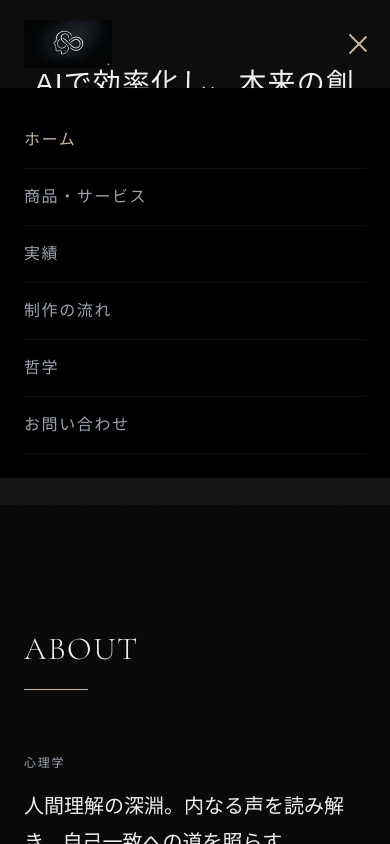
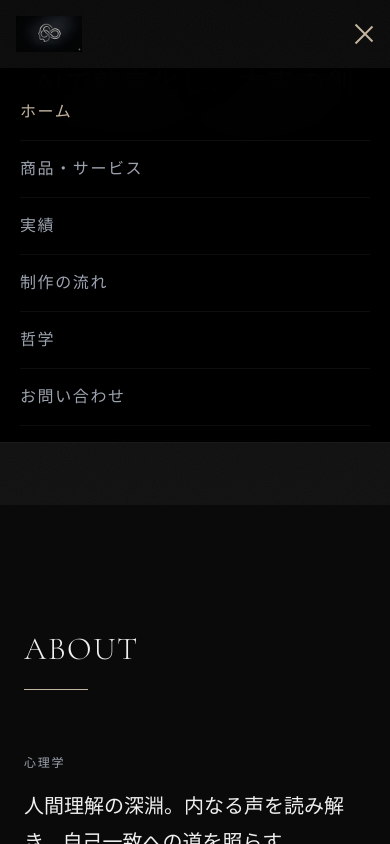
Before and after one commit to Dev-AK28/shape-d-hp, a Next.js app: page / in a window 390 px wide. Both pictures are taken after a click on the button "メニューを開く". Shown: the top 844 px of the page. Built offline with nearby package versions, Linux system fonts and the light colour scheme.

Commit message:
fix(mobile): compact navigation header for readability
Reduce mobile padding and logo size while keeping 44px menu tap target.
Desktop layout unchanged.

Closes #74

```diff
--- a/components/Navigation.tsx
+++ b/components/Navigation.tsx
@@ -80,11 +80,16 @@ export default function Navigation() {
           : 'bg-transparent'
       }`}
     >
-      <div className="mx-auto max-w-[1400px] px-6 py-5">
+      <div className="mx-auto max-w-[1400px] px-4 py-3 md:px-6 md:py-5">
         <div className="flex items-center justify-between">
           <Link href="/" className="no-underline nav-link">
             <div className="flex items-center">
-              <BrandLogo height={48} priority />
+              <span className="md:hidden">
+                <BrandLogo height={36} priority />
+              </span>
+              <span className="hidden md:block">
+                <BrandLogo height={48} priority />
+              </span>
             </div>
           </Link>
 
@@ -116,7 +121,7 @@ export default function Navigation() {
           {/* Mobile Menu Button */}
           <motion.button
             type="button"
-            className="nav-menu-button block md:hidden"
+            className="nav-menu-button flex h-11 w-11 items-center justify-center md:hidden"
             onClick={toggleMenu}
             whileTap={reduceMotion ? undefined : { scale: 0.95 }}
             aria-label={isOpen ? 'メニューを閉じる' : 'メニューを開く'}
@@ -126,7 +131,9 @@ export default function Navigation() {
               background: 'none',
               border: 'none',
               cursor: 'pointer',
-              padding: '8px',
+              padding: 0,
+              minWidth: '44px',
+              minHeight: '44px',
             }}
           >
             <div style={{ width: '24px', height: '20px', position: 'relative' }}>
@@ -185,7 +192,7 @@ export default function Navigation() {
               background: 'rgba(0, 0, 0, 0.98)',
               backdropFilter: 'blur(20px)',
               borderBottom: '1px solid rgba(255, 255, 255, 0.1)',
-              padding: '24px',
+              padding: '16px 20px',
             }}
           >
             {navItems.map((item, index) => (
```
Also changed, not shown: documents/spec/mobile-performance.md (+6 -0 lines), 1 other file (tests, documents, lock files or other folders).
